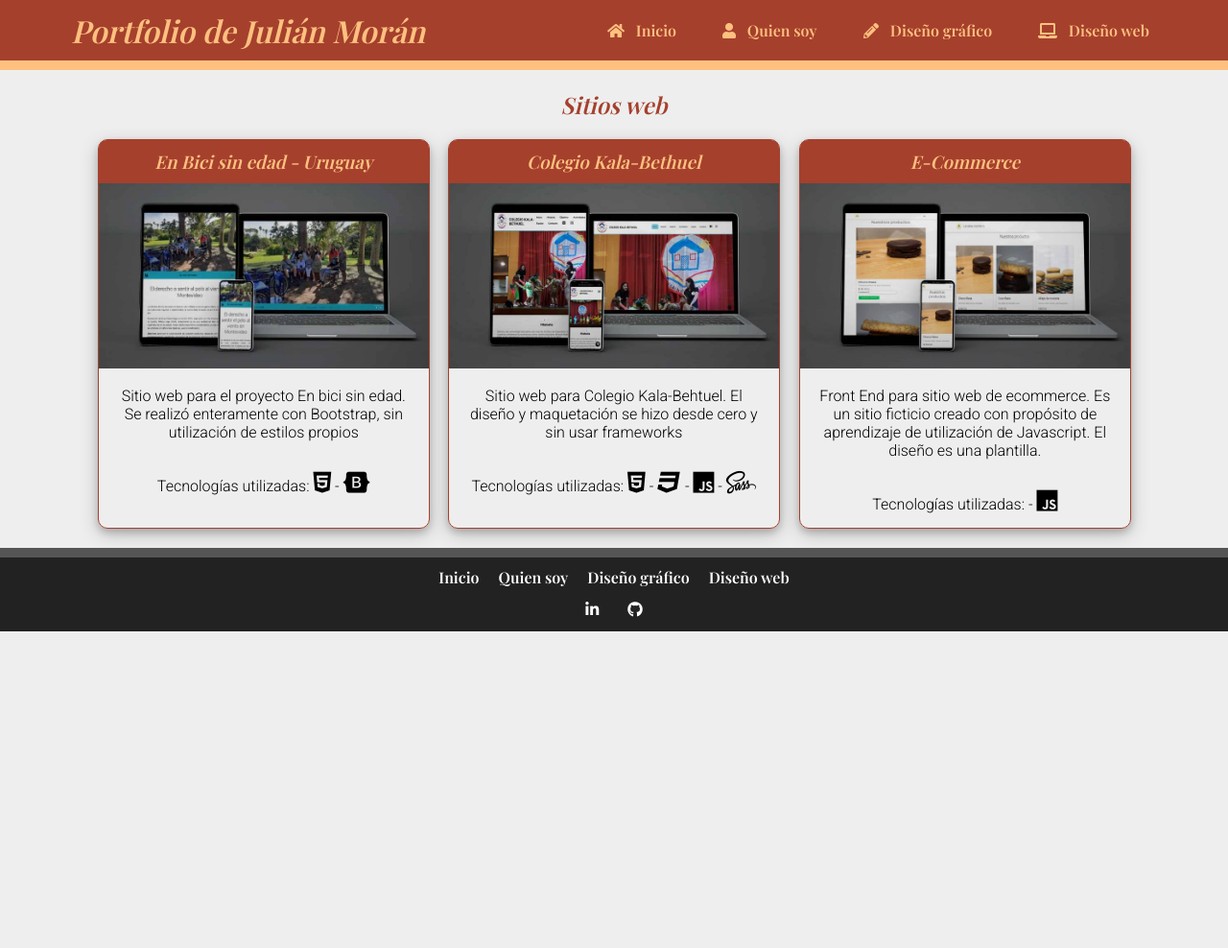
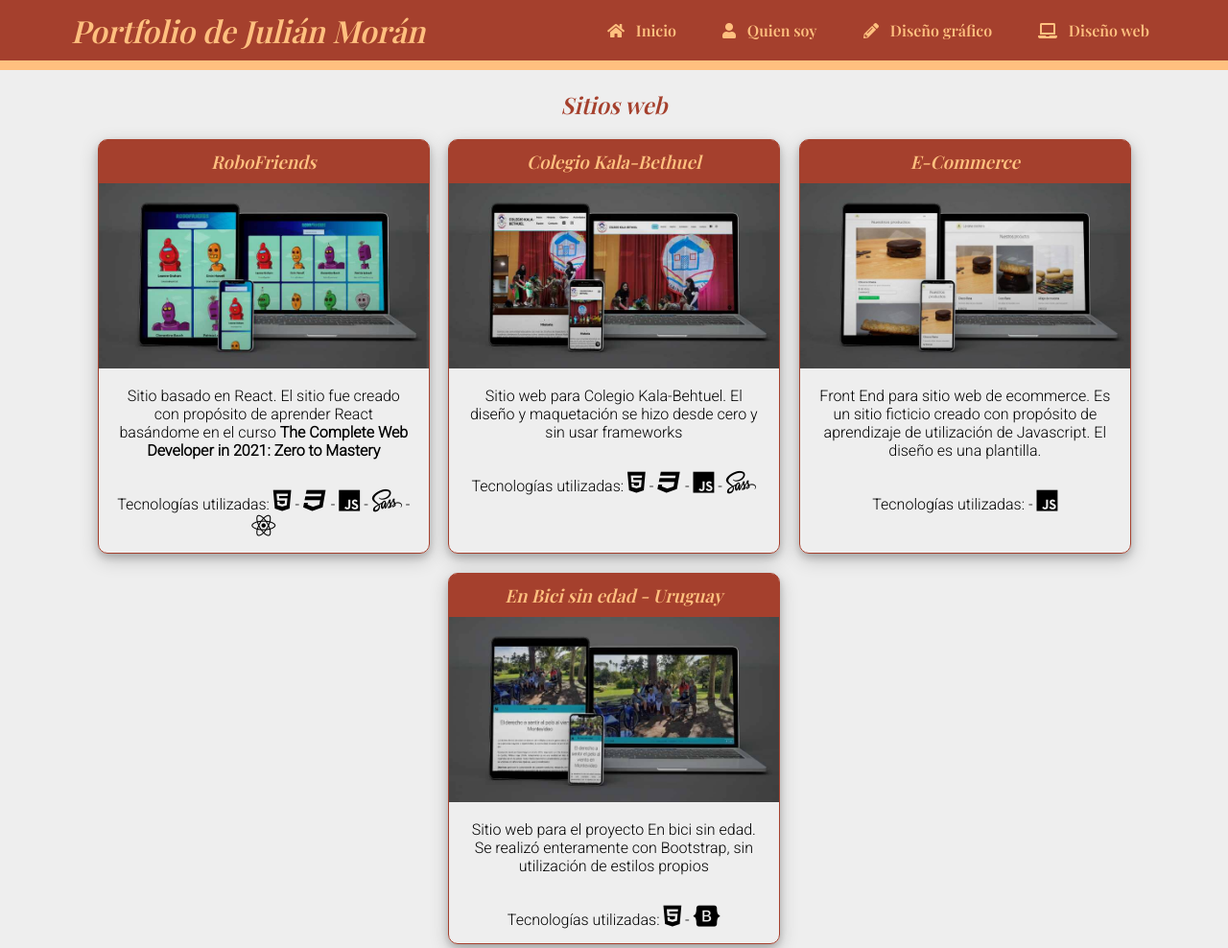
Before and after one commit to julianmoran1/portfolio, a plain HTML site: page web.html in a window 1280 px wide. Shown: the top 988 px of the page at 96% size. Before the commit the page ends 800 px from the top, so only its background shows below. Drawn offline with nearby package versions, Linux system fonts and the light colour scheme.

Commit message:
sitio react

```diff
--- a/web.html
+++ b/web.html
@@ -75,6 +75,35 @@
                 <h2>Sitios web</h2>
 
                 <div class="contenedor-categorias">
+
+                    <article class="categorias animate__animated animate__backInRight">
+                        <a href="https://julianmoran1.github.io/robofriends/" target="_blank">
+                            <h3>RoboFriends</h3>
+                            <img src="images/mockup-robofriends.jpg" alt="Mockup app React">
+                            <p>Sitio basado en React. El sitio fue creado con propósito de aprender React basándome en el curso <b><a target="_blank" href="https://www.udemy.com/course/the-complete-web-developer-zero-to-mastery/">The Complete Web Developer in 2021: Zero to Mastery</a></b></p>
+                            <p>Tecnologías utilizadas: <i class="fab fa-html5"></i> - <i class="fab fa-css3"></i> - <i class="fab fa-js"></i> - <i class="fab fa-sass"></i> - <i class="fab fa-react"></i> </p>
+                        </a>
+                    </article>
+
+                    <article class="categorias animate__animated animate__backInRight">
+                        <a href="https://bit.ly/kala-bethuel" target="_blank">
+                            <h3>Colegio Kala-Bethuel</h3>
+                            <img src="images/mockup-kala.jpg" alt="Mockup sitio web Clip Close">
+                            <P>Sitio web para Colegio Kala-Behtuel. El diseño y maquetación se hizo desde cero y sin usar frameworks</P>
+                            <p>Tecnologías utilizadas: <i class="fab fa-html5"></i> - <i class="fab fa-css3"></i> - <i class="fab fa-js"></i> - <i class="fab fa-sass"></i> </p>
+                        </a>
+                    </article>
+
+                    <article class="categorias animate__animated animate__backInRight">
+                        <a href="https://julianmoran1.github.io/ecommerce/" target="_blank">
+                            <h3>E-Commerce</h3>
+                            <img src="images/mockup-rana.jpg" alt="Mockup sitio web ecommerce">
+                            <P>Front End para sitio web de ecommerce. Es un sitio ficticio creado con propósito de aprendizaje de utilización de Javascript. El diseño es una plantilla.</P>
+                            <p>Tecnologías utilizadas: </i> - <i class="fab fa-js"></i>  </p>
+                        </a>
+                    </article>
+
+
                     <article class="categorias animate__animated animate__backInLeft">
                         <a href="https://bit.ly/ebse-uy" target="_blank">
                             <h3>En Bici sin edad - Uruguay</h3>
@@ -93,23 +122,9 @@
                         </a>
                     </article> -->
 
-                    <article class="categorias animate__animated animate__backInRight">
-                        <a href="https://bit.ly/kala-bethuel" target="_blank">
-                            <h3>Colegio Kala-Bethuel</h3>
-                            <img src="images/mockup-kala.jpg" alt="Mockup sitio web Clip Close">
-                            <P>Sitio web para Colegio Kala-Behtuel. El diseño y maquetación se hizo desde cero y sin usar frameworks</P>
-                            <p>Tecnologías utilizadas: <i class="fab fa-html5"></i> - <i class="fab fa-css3"></i> - <i class="fab fa-js"></i> - <i class="fab fa-sass"></i> </p>
-                        </a>
-                    </article>
 
-                    <article class="categorias animate__animated animate__backInRight">
-                        <a href="https://julianmoran1.github.io/ecommerce/" target="_blank">
-                            <h3>E-Commerce</h3>
-                            <img src="images/mockup-rana.jpg" alt="Mockup sitio web ecommerce">
-                            <P>Front End para sitio web de ecommerce. Es un sitio ficticio creado con propósito de aprendizaje de utilización de Javascript. El diseño es una plantilla.</P>
-                            <p>Tecnologías utilizadas: </i> - <i class="fab fa-js"></i>  </p>
-                        </a>
-                    </article>
+
+
                 </div>
 
             </section>
```
Also changed, not shown: images/mockup-robofriends.jpg (added).
